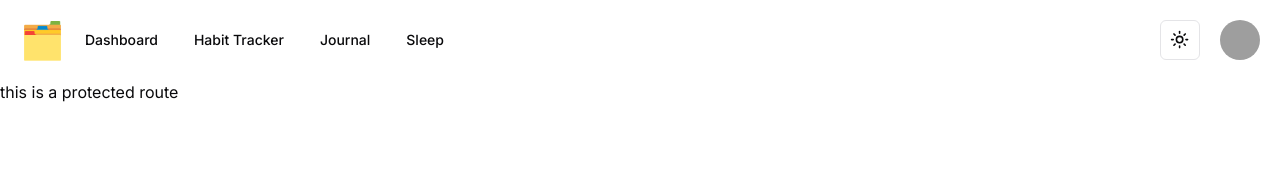
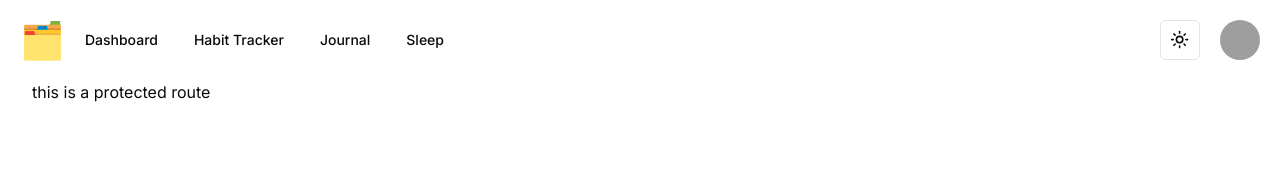
Before and after one commit to seandowdall/life-dev, a Next.js app: page / in a window 1280 px wide. Shown: the top 170 px of the page. Built offline with nearby package versions, Linux system fonts and the light colour scheme; grey boxes are pictures that could not be loaded.

Commit message:
small change

```diff
--- a/app/(main)/(routes)/page.tsx
+++ b/app/(main)/(routes)/page.tsx
@@ -1,5 +1,5 @@
 import Image from "next/image";
 
 export default function Home() {
-  return <div>this is a protected route</div>;
+  return <div className="container mx-auto">this is a protected route</div>;
 }
```
